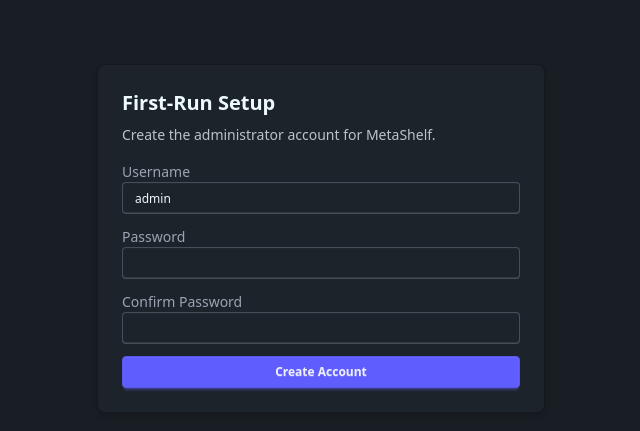
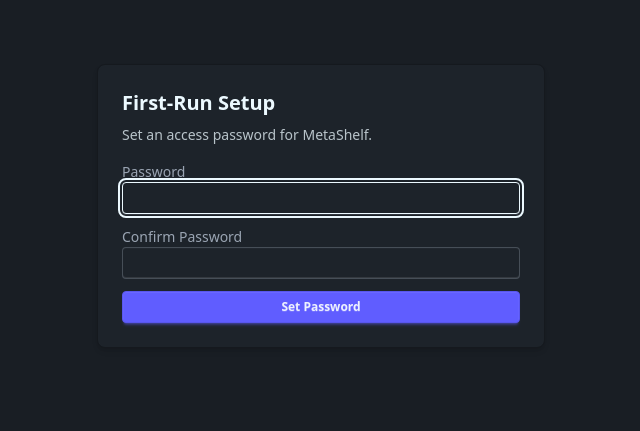
Before and after one commit to syfq91/MetaShelf, a FastAPI app: template src/metashelf/web/templates/auth/setup.html in a window 1280 px wide. Shown: the part 56-487 px from the top of the page, without its empty margins (319-959 px from the left). Run offline with FastAPI, Linux system fonts and the light colour scheme; the template is opened without the code that fills it, so the values that code supplies are empty; style sheets or scripts are compiled from the project's sources; parts of the project's set-up code (start-up, migrations or seed data) failed here and were passed over.

Commit message:
feat(auth): use password-only setup and login without username

```diff
--- a/src/metashelf/web/templates/auth/setup.html
+++ b/src/metashelf/web/templates/auth/setup.html
@@ -1,23 +1,17 @@
 {% extends "base.html" %}
-{% block title %}Setup Admin — MetaShelf{% endblock %}
+{% block title %}Setup Password — MetaShelf{% endblock %}
 {% block content %}
 <div class="max-w-md mx-auto mt-12 card bg-base-100 shadow-md border border-base-300">
   <div class="card-body">
     <h1 class="card-title text-xl">First-Run Setup</h1>
-    <p class="text-sm opacity-75">Create the administrator account for MetaShelf.</p>
+    <p class="text-sm opacity-75">Set an access password for MetaShelf.</p>
     {% if error %}
     <div class="alert alert-error text-sm py-2">{{ error }}</div>
     {% endif %}
     <form method="post" action="{{ base_url }}/auth/setup" class="space-y-3 mt-2">
       <div class="form-control">
-        <label class="label" for="username"><span class="label-text">Username</span></label>
-        <input id="username" name="username" type="text" required minlength="2"
-               value="{{ username | default('admin') }}"
-               class="input input-bordered input-sm w-full" />
-      </div>
-      <div class="form-control">
         <label class="label" for="password"><span class="label-text">Password</span></label>
-        <input id="password" name="password" type="password" required minlength="8"
+        <input id="password" name="password" type="password" required minlength="8" autofocus
                class="input input-bordered input-sm w-full" />
       </div>
       <div class="form-control">
@@ -25,7 +19,7 @@
         <input id="password_confirm" name="password_confirm" type="password" required minlength="8"
                class="input input-bordered input-sm w-full" />
       </div>
-      <button type="submit" class="btn btn-primary btn-sm w-full">Create Account</button>
+      <button type="submit" class="btn btn-primary btn-sm w-full">Set Password</button>
     </form>
   </div>
 </div>
```
Also changed, not shown: src/metashelf/web/routers/auth.py (+7 -17 lines), src/metashelf/web/templates/auth/login.html (+1 -7 lines), tests/test_auth.py (+3 -5 lines), tests/test_security.py (+1 -1 lines).
